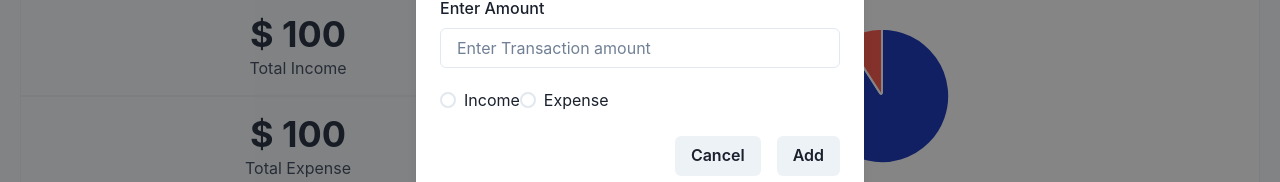
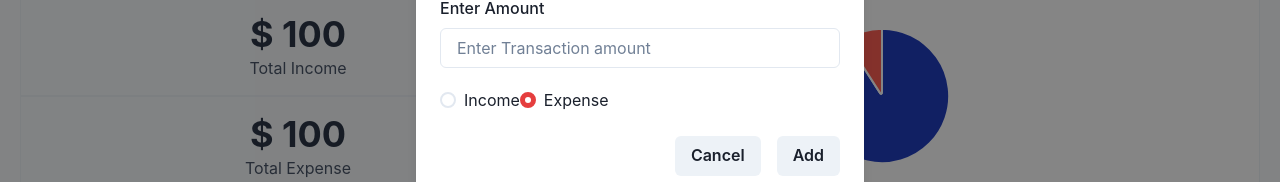
Before and after one commit to akshatsinghania/expense-tracker-app, a React (Create React App) app in the folder my-app/: page / in a window 1280 px wide. Both pictures are taken after a click on the button "Add new Transaction". Shown: the part 210-392 px from the top of the page. Built offline with nearby package versions, Linux system fonts and the light colour scheme.

Commit message:
added some functionality

```diff
--- a/my-app/src/components/add-transaction/index.jsx
+++ b/my-app/src/components/add-transaction/index.jsx
@@ -13,8 +13,19 @@ import {
   Radio,
   RadioGroup,
 } from "@chakra-ui/react";
+import { Global } from "@emotion/react";
+import { useContext } from "react";
+import { GlobalContext } from "../../context";
 
 export default function TransactionForm({ onClose, isOpen }) {
+  const { formData, setFormData, value, setValue } = useContext(GlobalContext);
+
+  function handleFormChange(event) {
+    setFormData({
+      ...formData,
+      [event.target.name]: event.target.value,
+    });
+  }
   return (
     <Modal isOpen={isOpen} onClose={onClose}>
       <form>
@@ -29,6 +40,7 @@ export default function TransactionForm({ onClose, isOpen }) {
                 placeholder="Enter Transaction description"
                 name="description"
                 type="text"
+                onChange={handleFormChange}
               />
             </FormControl>
 
@@ -38,14 +50,25 @@ export default function TransactionForm({ onClose, isOpen }) {
                 placeholder="Enter Transaction amount"
                 name="amount"
                 type="number"
+                onChange={handleFormChange}
               />
             </FormControl>
 
-            <RadioGroup mt="5">
-              <Radio value="income" colorScheme="blue" name="type">
+            <RadioGroup mt="5" value={value} onChange={setValue}>
+              <Radio
+                checked={formData.type === "income"}
+                value="income"
+                colorScheme="blue"
+                name="type"
+              >
                 Income
               </Radio>
-              <Radio value="expense" colorScheme="red" name="type">
+              <Radio
+                checked={formData.type === "expense"}
+                value="expense"
+                colorScheme="red"
+                name="type"
+              >
                 Expense
               </Radio>
             </RadioGroup>
```
